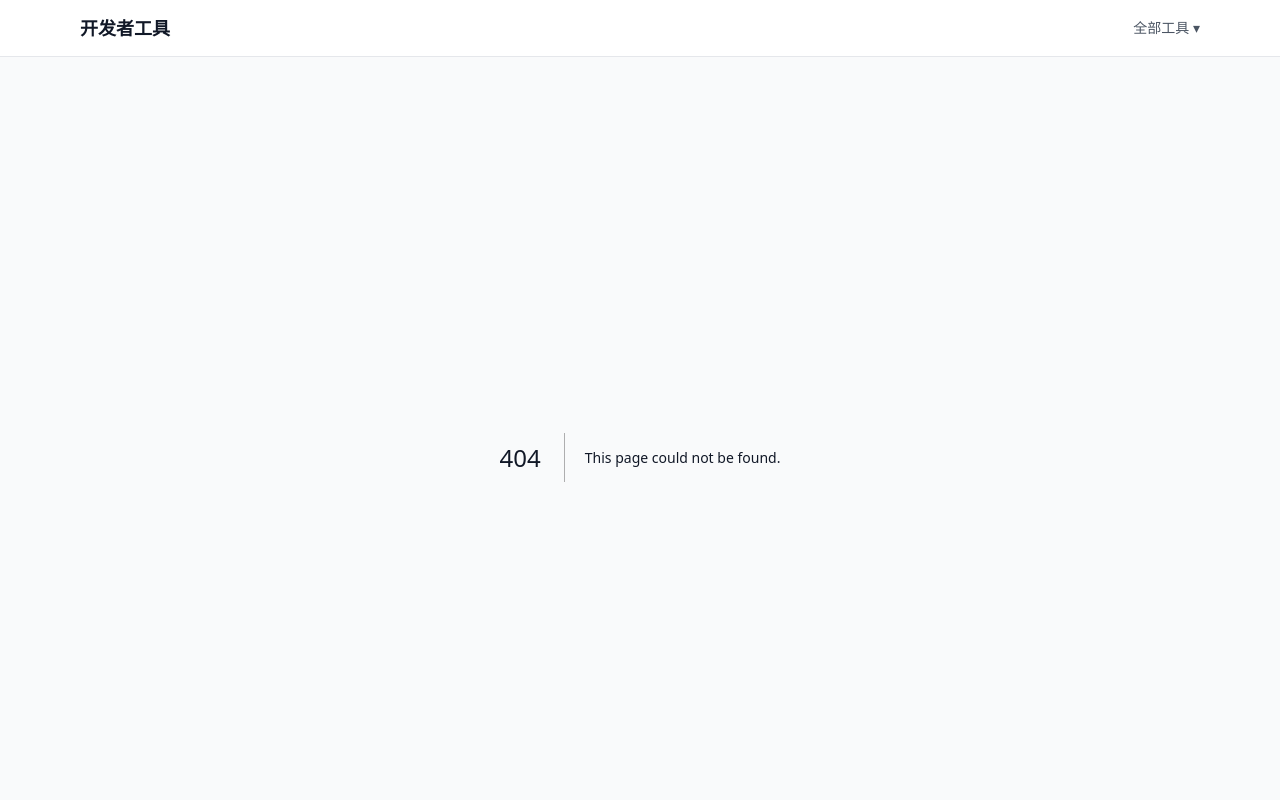
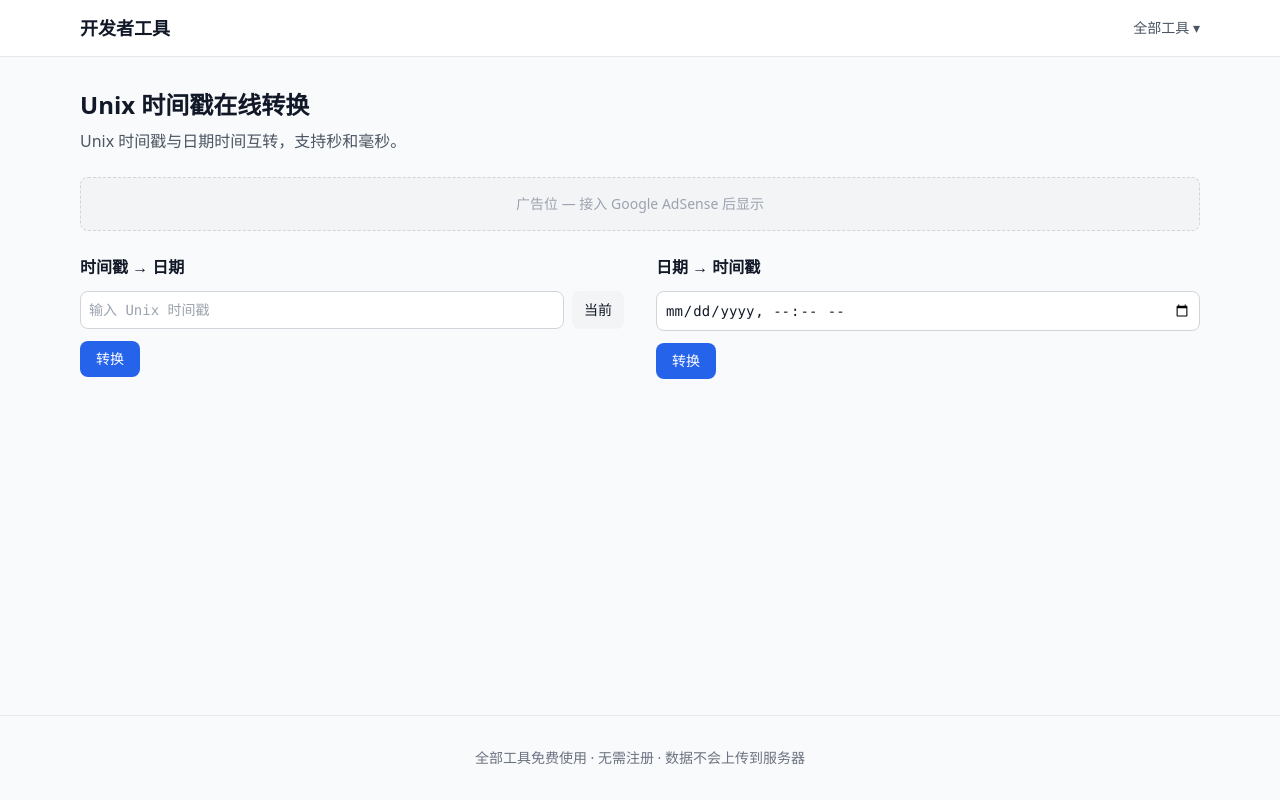
Before and after one commit to peng-zou/devtools, a Next.js app: page /timestamp in a window 1280 px wide. Before the commit this address had no page. Shown: the top 800 px of the page. Built offline with nearby package versions, Linux system fonts and the light colour scheme.

Commit message:
feat: 添加 Unix 时间戳转换工具

```diff
--- /dev/null
+++ b/src/app/timestamp/page.tsx
@@ -0,0 +1,53 @@
+'use client'
+import { useState } from 'react'
+import { timestampToDate, dateToTimestamp, nowTimestamp } from '@/lib/timestamp'
+import { AdBanner } from '@/components/AdBanner'
+
+export default function TimestampPage() {
+  const [tsInput, setTsInput] = useState('')
+  const [dateInput, setDateInput] = useState('')
+  const [tsResult, setTsResult] = useState('')
+  const [dateResult, setDateResult] = useState('')
+
+  const handleTsToDate = () => {
+    const ts = parseInt(tsInput)
+    if (isNaN(ts)) return
+    setDateResult(timestampToDate(ts))
+  }
+
+  const handleDateToTs = () => {
+    if (!dateInput) return
+    setTsResult(String(dateToTimestamp(dateInput)))
+  }
+
+  const handleNow = () => {
+    const now = nowTimestamp()
+    setTsInput(String(now))
+    setDateResult(timestampToDate(now))
+  }
+
+  return (
+    <main className="max-w-6xl mx-auto px-4 py-8">
+      <h1 className="text-2xl font-bold mb-2">Unix 时间戳在线转换</h1>
+      <p className="text-gray-600 mb-6">Unix 时间戳与日期时间互转，支持秒和毫秒。</p>
+      <AdBanner />
+      <div className="mt-6 grid grid-cols-1 lg:grid-cols-2 gap-8">
+        <div>
+          <h2 className="font-semibold mb-3">时间戳 → 日期</h2>
+          <div className="flex gap-2">
+            <input className="flex-1 p-2 border border-gray-300 rounded-lg font-mono text-sm" placeholder="输入 Unix 时间戳" value={tsInput} onChange={(e) => setTsInput(e.target.value)} />
+            <button onClick={handleNow} className="px-3 py-2 bg-gray-100 hover:bg-gray-200 rounded-lg text-sm">当前</button>
+          </div>
+          <button onClick={handleTsToDate} className="mt-3 px-4 py-2 bg-blue-600 text-white rounded-lg hover:bg-blue-700 text-sm">转换</button>
+          {dateResult && <div className="mt-2 p-3 bg-gray-50 rounded-lg font-mono text-sm break-all">{dateResult}</div>}
+        </div>
+        <div>
+          <h2 className="font-semibold mb-3">日期 → 时间戳</h2>
+          <input className="w-full p-2 border border-gray-300 rounded-lg font-mono text-sm" type="datetime-local" value={dateInput} onChange={(e) => setDateInput(e.target.value)} />
+          <button onClick={handleDateToTs} className="mt-3 px-4 py-2 bg-blue-600 text-white rounded-lg hover:bg-blue-700 text-sm">转换</button>
+          {tsResult && <div className="mt-2 p-3 bg-gray-50 rounded-lg font-mono text-sm">{tsResult}</div>}
+        </div>
+      </div>
+    </main>
+  )
+}
--- /dev/null
+++ b/src/lib/timestamp.ts
@@ -0,0 +1,13 @@
+export function timestampToDate(ts: number): string {
+  const isMilliseconds = ts > 1000000000000
+  const ms = isMilliseconds ? ts : ts * 1000
+  return new Date(ms).toISOString()
+}
+
+export function dateToTimestamp(dateStr: string): number {
+  return Math.floor(new Date(dateStr).getTime() / 1000)
+}
+
+export function nowTimestamp(): number {
+  return Math.floor(Date.now() / 1000)
+}
```
Also changed, not shown: 1 other file (tests, documents, lock files or other folders).
